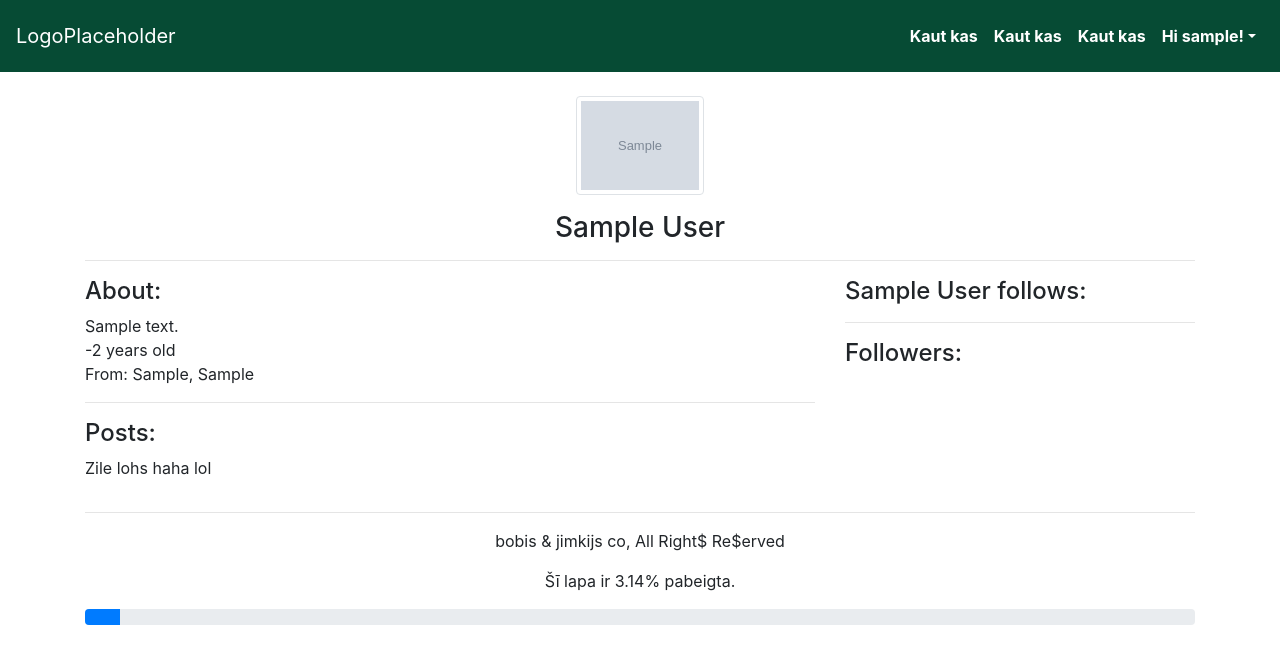
After one commit to dnamsons/hiking-app-django, a Django app: page /user/1/ in a window 1280 px wide. The commit adds this page. Shown: the top 664 px of the page. Run offline with Django 3.2, Linux system fonts and the light colour scheme; tables that the repository leaves empty hold one stand-in row (values such as "Sample post"); grey boxes marked "Sample" are stand-in pictures; some libraries are stand-ins or nearby versions.

Commit message:
Added profile page, fixed media uploads

```diff
--- a/hikingapp/settings.py
+++ b/hikingapp/settings.py
@@ -124,12 +124,14 @@ USE_TZ = True
 # https://docs.djangoproject.com/en/1.11/howto/static-files/
 
 STATIC_URL = '/static/'
-
-MEDIA_ROOT = '/media/'
+# STATIC_ROOT = os.path.join(BASE_DIR, 'static').replace('\\', '/') # neesmu dross vai so vajag
 
 STATICFILES_DIRS = [
     os.path.join(BASE_DIR, "static"),  # Global static file location is 'static'
 ]
 
+MEDIA_ROOT = os.path.join(BASE_DIR, 'media').replace('\\', '/')
+MEDIA_URL = '/media/'
+
 LOGIN_REDIRECT_URL = 'home'
 LOGOUT_REDIRECT_URL = 'home'
--- a/hikingapp/urls.py
+++ b/hikingapp/urls.py
@@ -14,7 +14,9 @@ Including another URLconf
     2. Add a URL to urlpatterns:  url(r'^blog/', include('blog.urls'))
 """
 
-from django.conf.urls import url
+from django.conf import settings
+from django.conf.urls import url, include
+from django.conf.urls.static import static
 from django.contrib import admin
 from django.contrib.auth import views as auth_views
 from django.views.generic.base import TemplateView
@@ -27,5 +29,7 @@ urlpatterns = [
     url(r'^login/$', auth_views.login, {'template_name': 'authentication/login.html'}, name='login'),
     url(r'^logout/$', auth_views.logout, name='logout'),
 
+    url(r'^user/', include('user.urls')),
+
     url(r'^admin/', admin.site.urls),
-]
+] + static(settings.MEDIA_URL, document_root=settings.MEDIA_ROOT)
--- a/static/css/main.css
+++ b/static/css/main.css
@@ -4,12 +4,14 @@ body
     background-color: white;
 }
 
-/* Custom bootstrap adjustments */
-
 .bg-pinegreen
 {
     background-color: #064b34;
 }
+
+
+/* Custom bootstrap adjustments */
+
 
 .navbar
 {
--- a/templates/base.html
+++ b/templates/base.html
@@ -35,9 +35,10 @@
           <li class="nav-item dropdown">
             <a class="nav-link dropdown-toggle" href="" id="navbarDropdown" role="button" data-toggle="dropdown" aria-haspopup="true" aria-expanded="false">Hi {{ user.username }}!</a>
             <div class="dropdown-menu dropdown-menu-right" aria-labelledby="navbarDropdown">
-              <a class="dropdown-item" href="">View profile</a>
+              <a class="dropdown-item"><b>Signed in as {{ user.username }}</b></a>
+              <a class="dropdown-item" href="{% url 'profile' user_id=user.id %}">View profile</a>
               <div class="dropdown-divider"></div>
-              <a class="dropdown-item" href="{% url 'logout' %}">logout</a>
+              <a class="dropdown-item" href="{% url 'logout' %}">Logout</a>
             </div>
           </li>
           {% else %}
--- /dev/null
+++ b/templates/user/profile.html
@@ -0,0 +1,39 @@
+{% extends 'base.html' %}
+
+{% block title %}Profile{% endblock %}
+
+{% block content %}
+
+<div class="row">
+    <div class="col-12" style="text-align: center;">
+        {% if user.userprofile.profile_image == '' %}
+        <img src="/static/images/no_image.jpg" class="img-fluid img-thumbnail" width="128" height="128" alt="Profile image"  />
+        {% else %}
+        <img src="/media/{{ user.userprofile.profile_image }}" class="img-fluid img-thumbnail" width="128" height="128" alt="Profile image"  />
+        {% endif %}
+        <h3 class="mt-3">{{ name }}</h3>
+        <hr>
+    </div>
+</div>
+
+<div class="row">
+    <div class="col-md-8">
+        <h4>About:</h4>
+        <p>
+            {% if user.userprofile.description != '' %} {{ user.userprofile.description }}<br> {% endif %}
+            {% if age != None %} {{ age }} years old<br>{% endif %}
+            {% if user.userprofile.country != '' and user.userprofile.city != '' %} From: {{ user.userprofile.country }}, {{ user.userprofile.city }}<br>
+            {% elif user.userprofile.country %} From: {{ user.userprofile.country }}<br>{% endif %}
+        </p>
+        <hr>
+        <h4>Posts:</h4>
+        <p>Zile lohs haha lol</p>
+
+    </div>
+    <div class="col-md-4">
+        <h4>{{ name }} follows:</h4>
+        <hr>
+        <h4>Followers: </h4>
+    </div>
+</div>
+{% endblock %}
--- a/user/models.py
+++ b/user/models.py
@@ -6,7 +6,7 @@ import os
 # Create your models here.
 
 def get_image_path(instance, filename):
-    return os.path.join('users', str(instance.id), filename) #/media/users/<userid>/joke.png
+    return os.path.join('user', str(instance.id), filename) #/media/users/<userid>/joke.png
 
 class UserProfile(models.Model): # Piesaistits originalajam user
     user = models.OneToOneField(User)
--- /dev/null
+++ b/user/urls.py
@@ -0,0 +1,6 @@
+from django.conf.urls import url
+from . import views
+
+urlpatterns = [
+    url(r'^(?P<user_id>\d+)/$', views.profile, name='profile'),
+]
--- a/user/views.py
+++ b/user/views.py
@@ -1,3 +1,31 @@
-from django.shortcuts import render
+from django.shortcuts import render, get_object_or_404
+from django.contrib.auth.models import User
+from datetime import date
+
 
 # Create your views here.
+
+def calculate_age(born):
+    today = date.today()
+    return today.year - born.year - ((today.month, today.day) < (born.month, born.day))
+
+def profile(request, user_id):
+    requested_user = get_object_or_404(User, id=user_id) # Checks if requested user exists
+
+    if requested_user.first_name != '':
+        if requested_user.last_name != '':
+            name = requested_user.first_name + ' ' + requested_user.last_name
+        else:
+            name = requested_user.first_name
+    else:
+        name = requested_user.username
+
+    if requested_user.userprofile.birthdate != None:
+        age = calculate_age(requested_user.userprofile.birthdate)
+    else:
+        age = None
+    #current_user = request.user
+    #truefalse = user_id == current_user.id # Checks whether logged in user is accesing his page
+
+    args = {'user': requested_user, 'name': name, 'age': age}
+    return render(request, 'user/profile.html', args)
```
Also changed, not shown: static/images/no_image.jpg (added).
